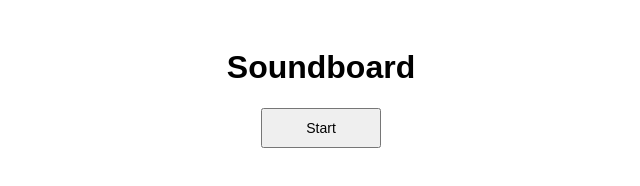
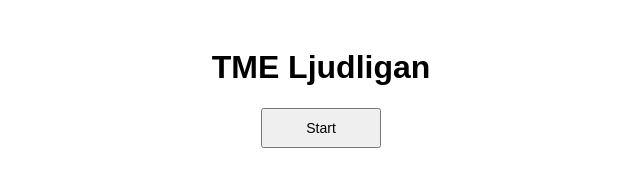
Before and after one commit to AnHof/TME, a plain HTML site: page index.html in a window 1280 px wide. Shown: the whole page, without its empty margins (319-959 px from the left). Drawn offline with Linux system fonts and the light colour scheme.

Commit message:
Update index.html

```diff
--- a/index.html
+++ b/index.html
@@ -52,7 +52,7 @@ span {
 <body>
 <div class="container">
 
-    <h1>Soundboard</h1>
+    <h1>TME Ljudligan</h1>
     <button id="startButton">Start</button>
 
     <div id="soundboard">
```
